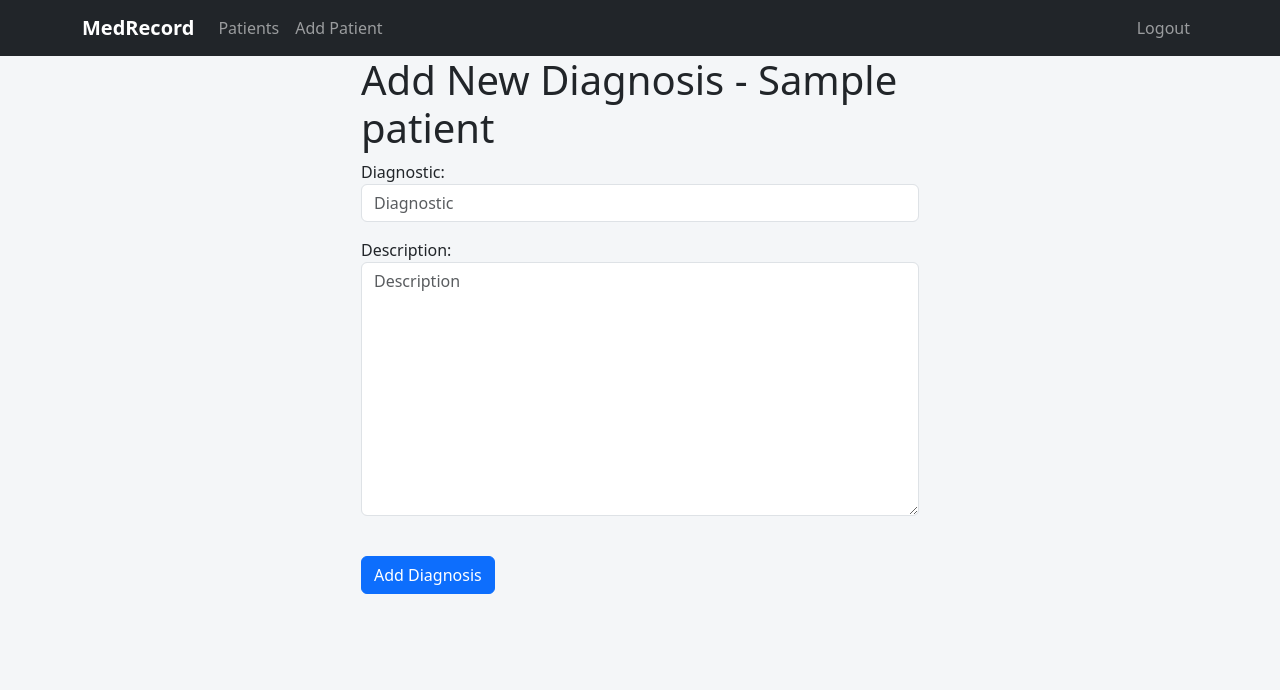
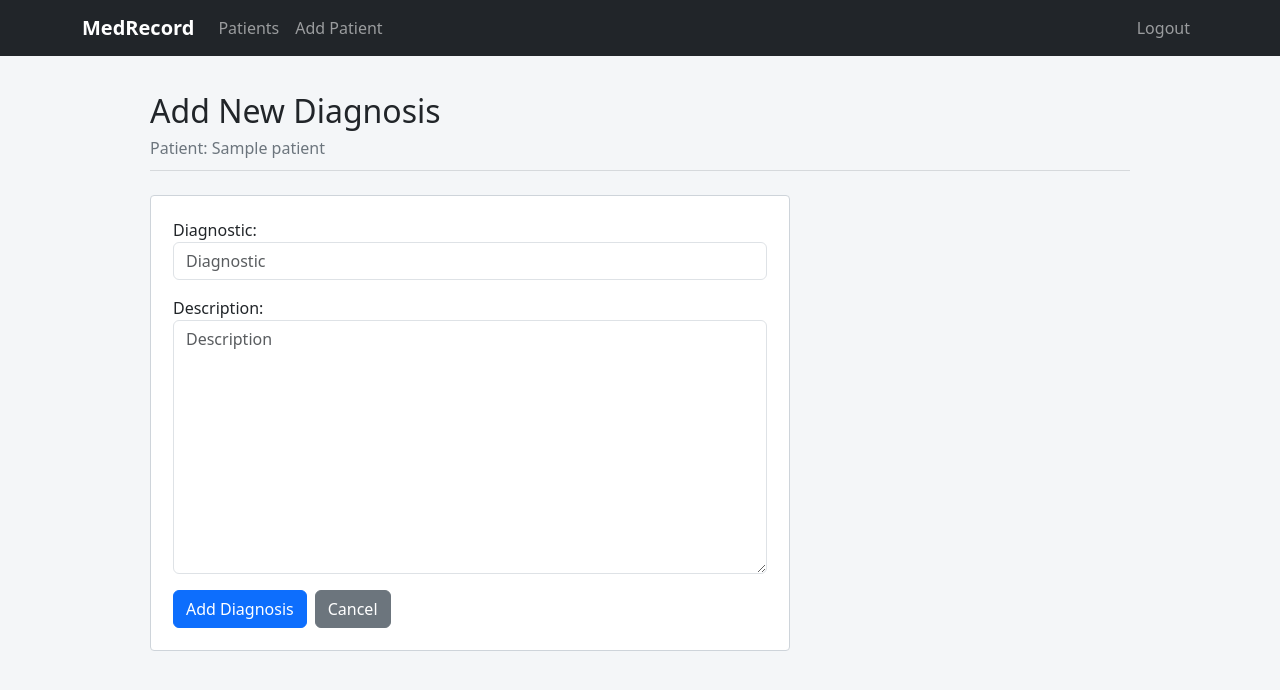
Before and after one commit to enrique28-ai/Medrecord, a Django app: page /patients/diagnosis/1/create/ in a window 1280 px wide. Shown: the top 690 px of the page. Run offline with Django 5.2, Linux system fonts and the light colour scheme; a user stored in the database is signed in; tables that the repository leaves empty hold one stand-in row (values such as "Sample post").

Commit message:
style: clean up diagnosis form

```diff
--- a/medregister/templates/create_diagnosis.html
+++ b/medregister/templates/create_diagnosis.html
@@ -1,23 +1,30 @@
 {% extends 'base.html' %}
 {% block content %}
-<div class="col-md-6 offset-md-3">
-<h1>Add New Diagnosis - {{patient.name}}</h1>
+<div class="page-shell">
+  <div class="page-title">
+    <h1>Add New Diagnosis</h1>
+    <p>Patient: {{ patient.name }}</p>
+  </div>
 
-<form  method="post" action="{% url 'create_diagnosis' patient.id %}">
+  <div class="legacy-panel form-section">
+    <form method="post" action="{% url 'create_diagnosis' patient.id %}">
       {% csrf_token %}
       {% if form.errors %}
         <div class="alert alert-warning alert-dismissible fade show" role="alert">
           {% for field in form %}
-                    {% if field.errors %}
-                        {{ field.errors }}
-                    {% endif %}
+            {% if field.errors %}{{ field.errors }}{% endif %}
           {% endfor %}
           <button type="button" class="btn-close" data-bs-dismiss="alert" aria-label="Close"></button>
         </div>
       {% endif %}
-    {{form.as_p}}
-<br/>
+
+      {{ form.as_p }}
+
+      <div class="action-row">
         <button type="submit" class="btn btn-primary">Add Diagnosis</button>
+        <a class="btn btn-secondary" href="{% url 'diagnosis' patient.id %}">Cancel</a>
+      </div>
     </form>
   </div>
+</div>
 {% endblock %}
```
Lines whose indentation alone changed are shown as unchanged.
